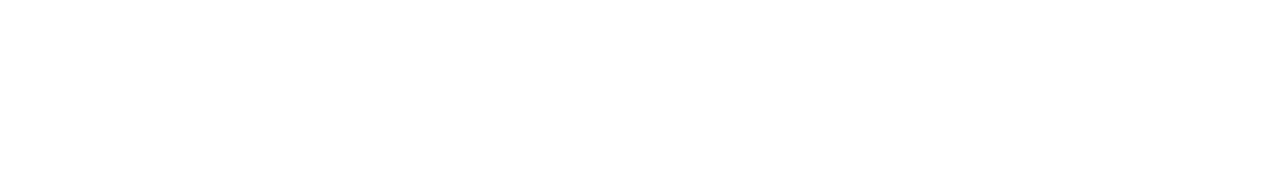
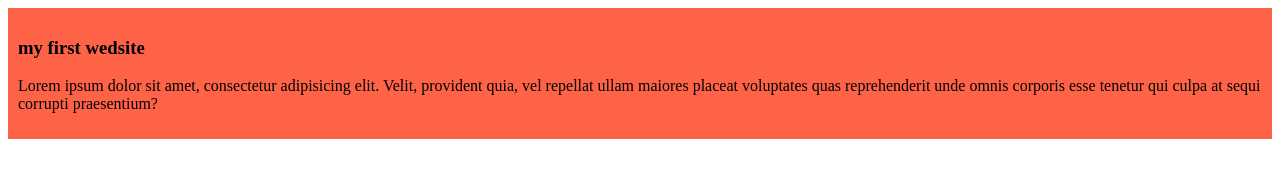
Before and after one commit to 11111Asif/my-first-github-repo, a plain HTML site: page index.html in a window 1280 px wide. Drawn offline with Linux system fonts and the light colour scheme.

Commit message:
added my first style

```diff
--- a/index.html
+++ b/index.html
@@ -4,8 +4,13 @@
     <meta charset="UTF-8">
     <meta name="viewport" content="width=device-width, initial-scale=1.0">
     <title>my github</title>
+    <link rel="stylesheet" href="style.css">
 </head>
 <body>
+    <div>
+        <h3> my first wedsite</h3>
+        <p>Lorem ipsum dolor sit amet, consectetur adipisicing elit. Velit, provident quia, vel repellat ullam maiores placeat voluptates quas reprehenderit unde omnis corporis esse tenetur qui culpa at sequi corrupti praesentium?</p>
+    </div>
 
 </body>
 </html>
--- /dev/null
+++ b/style.css
@@ -0,0 +1,4 @@
+div{
+    background-color: tomato;
+    padding: 10px;
+}
```
